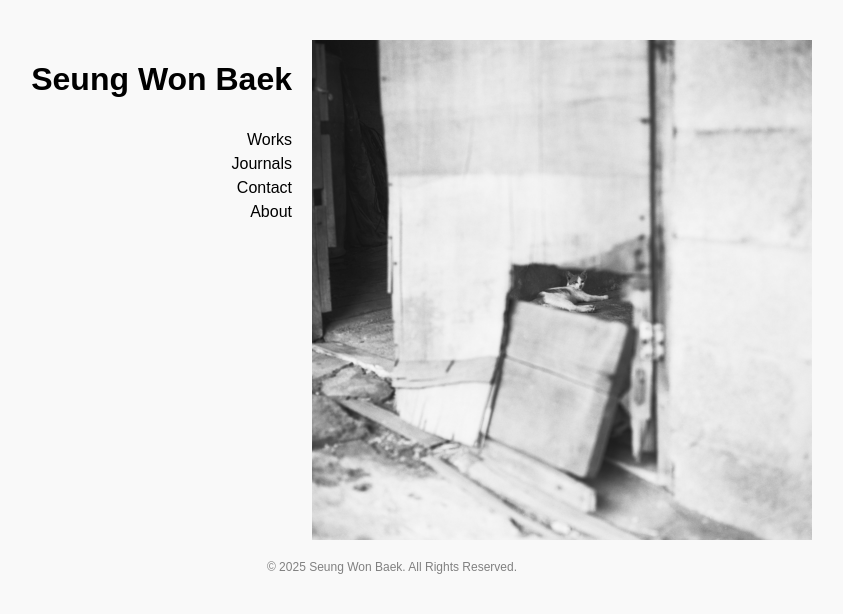
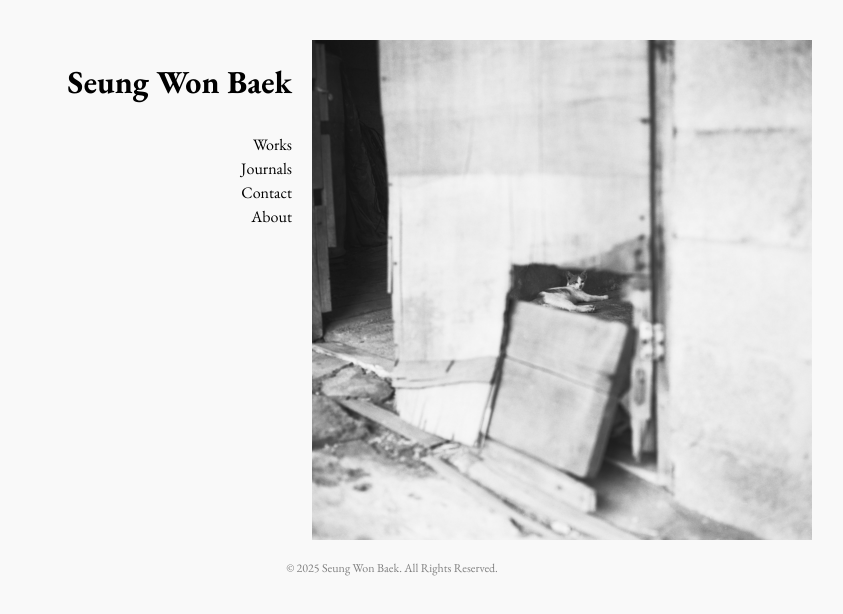
Before and after one commit to akflsrn/Website, a plain HTML site: page index.html in a window 1280 px wide. Shown: the whole page, without its empty margins (248-1091 px from the left). Drawn offline with nearby package versions, Linux system fonts and the light colour scheme.

Commit message:
Update style.css

```diff
--- a/style.css
+++ b/style.css
@@ -1,6 +1,6 @@
 body {
   margin: 0;
-  font-family: Arial, sans-serif;
+  font-family: 'EB Garamond', serif;
   padding-top: 20px;
   background-color: #f9f9f9;
   user-select: none;
```
